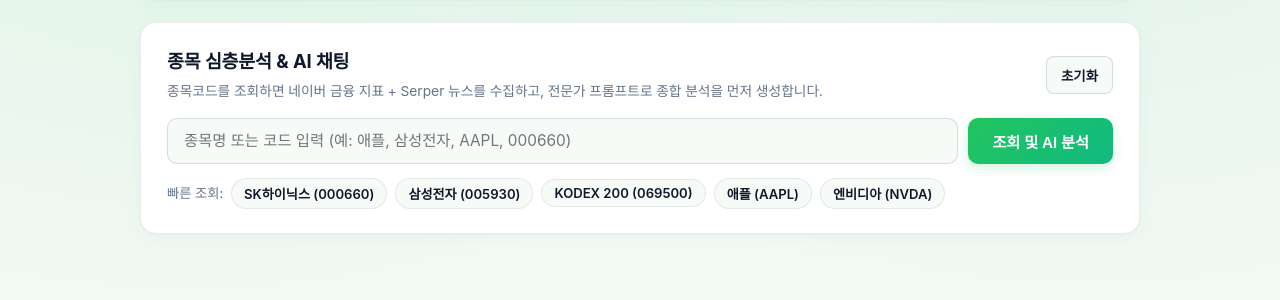
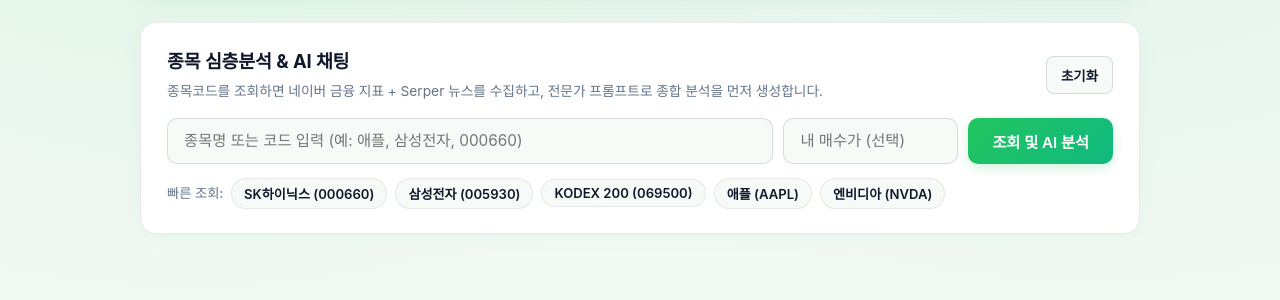
Before and after one commit to sgmkug3-glitch/investment-assistant, a Flask app: page / in a window 1280 px wide. Shown: the part 224-524 px from the top of the page. Run offline with Flask 3, Linux system fonts and the light colour scheme; some web fonts are replaced.

Commit message:
feat: add personalized buy price input and P&L breakeven analysis in Tab 1

```diff
--- a/app.py
+++ b/app.py
@@ -90,6 +90,7 @@ EXPERT_ANALYSIS_GUIDE = """당신은 사용자 개인(1인 전용)의 투자 의
    예) "PER 4.9배(현재 버는 돈 속도로 약 4.9년이면 회사 몸값을 번다는 뜻의 저평가 구간)"
 4. 근거 데이터에 없는 수치는 절대 지어내지 말고, 추정치(is_consensus: true)는 반드시 '추정치(E)'로 명시하세요.
 5. 각 항목은 군더더기 없이 핵심 수치와 판단 이유만 2~4줄로 명확하게 정리하세요.
+6. **[내 매수 포지션]이 함께 제공된 경우**: 사용자의 매수가(평단가), 현재 손익률, 본전 회복까지 필요한 상승률, 그리고 증권사 목표주가·실적을 비교하여 **해당 평단가 보유자 기준의 맞춤형 전략(물타기/버티기/익절/손절 교체 기준)**을 결론 첫 줄부터 명확히 제시하세요.
 
 [분석 필수 목차]
 ### 결론 및 핵심 전략 (단도직입 요약)
@@ -169,6 +170,36 @@ def _build_quant_scorecard(stock_data: dict) -> dict:
     }
 
 
+def _build_my_position(stock_data: dict, buy_price_raw) -> dict | None:
+    """사용자가 입력한 매수가(평단가) 기준으로 현재 손익률과 본전 회복 필요 상승률을 계산한다."""
+    if buy_price_raw in (None, "", 0):
+        return None
+    try:
+        buy_price = float(str(buy_price_raw).replace(",", "").strip())
+    except ValueError:
+        return None
+    if buy_price <= 0:
+        return None
+
+    curr = (stock_data.get("snapshot") or {}).get("current_price")
+    if not curr or curr <= 0:
+        return None
+
+    pnl_pct = round((curr - buy_price) / buy_price * 100, 2)
+    breakeven_gain_pct = round((buy_price - curr) / curr * 100, 2) if curr < buy_price else 0.0
+    target_price = (stock_data.get("consensus") or {}).get("target_price")
+    target_vs_buy_pct = round((target_price - buy_price) / buy_price * 100, 2) if target_price else None
+
+    return {
+        "buy_price": buy_price,
+        "current_price": curr,
+        "currency": stock_data.get("currency", "KRW"),
+        "profit_loss_pct": pnl_pct,
+        "breakeven_gain_pct": breakeven_gain_pct,
+        "target_vs_buy_pct": target_vs_buy_pct,
+    }
+
+
 @app.route('/api/chat/analysis', methods=['POST'])
 def chat_analysis():
     payload = request.get_json(silent=True) or {}
@@ -176,6 +207,7 @@ def chat_analysis():
     question = str(payload.get('question', '')).strip()
     conversation_id = str(payload.get('conversation_id', '')).strip()
     mode = str(payload.get('mode', 'init')).strip()
+    buy_price_raw = payload.get('buy_price')
 
     logger.info(f"[REQUEST] POST /api/chat/analysis code={code}, mode={mode}")
 
@@ -236,14 +268,17 @@ def chat_analysis():
             "news": [{"title": n.get("title"), "date": n.get("published")} for n in (sd.get("news") or [])[:4]],
         }
 
+    my_position = _build_my_position(stock_data, buy_price_raw)
     scorecard = _build_quant_scorecard(stock_data)
     scorecard_json = json.dumps(scorecard, ensure_ascii=False, separators=(',', ':'))
     context_json = json.dumps(_compact_context_for_ai(stock_data), ensure_ascii=False, separators=(',', ':'))
+    position_block = f"\n\n[내 매수 포지션]\n{json.dumps(my_position, ensure_ascii=False, separators=(',', ':'))}" if my_position else ""
     user_request = question if question else f"{stock_data['name']}({code}) 종목에 대한 직접적인 전략 결론과 핵심 분석을 작성해 주세요."
     full_query = (
         f"{EXPERT_ANALYSIS_GUIDE}\n\n"
         f"[정량 스코어카드]\n"
-        f"{scorecard_json}\n\n"
+        f"{scorecard_json}"
+        f"{position_block}\n\n"
         f"[수집된 종목 근거 데이터 (JSON)]\n"
         f"{context_json}\n\n"
         f"[요청 사항]\n"
@@ -260,6 +295,7 @@ def chat_analysis():
             "answer": dify_res["answer"],
             "conversation_id": dify_res["conversation_id"],
             "stock_data": stock_data,
+            "my_position": my_position,
         }), 200
     except RuntimeError as exc:
         logger.error(f"[ERROR] 탭1 Dify 호출 실패 (code={code}): {exc}")
--- a/static/app.js
+++ b/static/app.js
@@ -150,6 +150,7 @@ document.addEventListener("DOMContentLoaded", () => {
     // =========================================================
     const tab1SearchForm = document.getElementById("tab1-search-form");
     const tab1CodeInput = document.getElementById("tab1-code-input");
+    const tab1BuyPriceInput = document.getElementById("tab1-buy-price-input");
     const tab1AnalyzeBtn = document.getElementById("tab1-analyze-btn");
     const tab1Loading = document.getElementById("tab1-loading");
     const tab1Warning = document.getElementById("tab1-warning");
@@ -192,10 +193,35 @@ document.addEventListener("DOMContentLoaded", () => {
         tab1CurrentCode = "";
         tab1ConversationId = "";
         tab1CodeInput.value = "";
+        tab1BuyPriceInput.value = "";
         tab1Warning.classList.add("hidden");
         tab1ResultArea.classList.add("hidden");
         tab1ChatLog.innerHTML = "";
     });
+
+    function renderMyPositionBar(stockData, buyPriceRaw) {
+        const bar = document.getElementById("tab1-my-position-bar");
+        bar.className = "position-bar hidden";
+        bar.textContent = "";
+
+        const cleaned = String(buyPriceRaw || "").replace(/,/g, "").trim();
+        const buyPrice = Number(cleaned);
+        const curr = stockData.snapshot ? stockData.snapshot.current_price : null;
+        if (!cleaned || Number.isNaN(buyPrice) || buyPrice <= 0 || !curr || curr <= 0) {
+            return null;
+        }
+
+        const currency = stockData.currency || "KRW";
+        const pnlPct = ((curr - buyPrice) / buyPrice) * 100;
+        const breakevenPct = curr < buyPrice ? ((buyPrice - curr) / curr) * 100 : 0;
+
+        bar.classList.remove("hidden");
+        bar.classList.add(pnlPct >= 0 ? "is-profit" : "is-loss");
+        const pnlText = `${pnlPct >= 0 ? "+" : ""}${pnlPct.toFixed(2)}%`;
+        const extraText = breakevenPct > 0 ? ` | 본전 회복 필요 상승률: +${breakevenPct.toFixed(1)}%` : " | 현재 수익 구간";
+        bar.textContent = `내 매수가: ${formatPrice(buyPrice, currency)} | 현재 손익률: ${pnlText}${extraText}`;
+        return buyPrice;
+    }
 
     async function analyzeStock(code) {
         hideGlobalError();
@@ -207,6 +233,8 @@ document.addEventListener("DOMContentLoaded", () => {
             showGlobalError(msg);
             return;
         }
+
+        const buyPriceRaw = tab1BuyPriceInput.value.trim();
 
         tab1CurrentCode = code;
         tab1ConversationId = "";
@@ -231,15 +259,18 @@ document.addEventListener("DOMContentLoaded", () => {
             tab1CurrentCode = stockData.code || code;
             tab1CodeInput.value = tab1CurrentCode;
             renderTab1Evidence(stockData);
+            const validBuyPrice = renderMyPositionBar(stockData, buyPriceRaw);
             console.log(`[COLLECT]   종목 근거 데이터 수집 완료 (${stockData.name})`);
             tab1Loading.classList.add("hidden");
             tab1ResultArea.classList.remove("hidden");
 
-            // 2단계: 수집된 근거를 그대로 넘겨 Dify 전문가 리포트 생성
+            // 2단계: 수집된 근거(+ 내 매수가)를 넘겨 Dify 전문가 리포트 생성
             tab1ChatLog.innerHTML = "";
             const loadingMsg = appendChatMessage(
                 tab1ChatLog,
-                "수집된 근거를 바탕으로 전문가 AI 리포트를 작성하고 있습니다...",
+                validBuyPrice
+                    ? `내 매수가(${formatPrice(validBuyPrice, stockData.currency)}) 기준으로 맞춤형 AI 리포트를 작성하고 있습니다...`
+                    : "수집된 근거를 바탕으로 전문가 AI 리포트를 작성하고 있습니다...",
                 "bot",
                 true
             );
@@ -251,6 +282,7 @@ document.addEventListener("DOMContentLoaded", () => {
                     code: tab1CurrentCode,
                     mode: "init",
                     stock_data: stockData,
+                    buy_price: validBuyPrice,
                 }),
             });
             const aiData = await aiRes.json();
--- a/static/style.css
+++ b/static/style.css
@@ -959,3 +959,39 @@ body {
 .chart-guide li {
     margin-bottom: 3px;
 }
+
+/* 내 매수가 입력 & 포지션 진단 바 */
+.buy-price-input {
+    max-width: 175px;
+    flex: 0 0 auto !important;
+}
+
+.position-bar {
+    padding: 11px 16px;
+    border-radius: 10px;
+    font-size: 0.9rem;
+    font-weight: 600;
+    margin-bottom: 16px;
+    display: flex;
+    flex-wrap: wrap;
+    gap: 12px;
+    align-items: center;
+}
+
+.position-bar.is-profit {
+    background: var(--rise-bg);
+    color: var(--rise-color);
+    border: 1px solid #fecdd3;
+}
+
+.position-bar.is-loss {
+    background: var(--fall-bg);
+    color: var(--fall-color);
+    border: 1px solid #bfdbfe;
+}
+
+@media (max-width: 640px) {
+    .buy-price-input {
+        max-width: 100%;
+    }
+}
--- a/templates/index.html
+++ b/templates/index.html
@@ -5,7 +5,7 @@
     <meta name="viewport" content="width=device-width, initial-scale=1.0">
     <title>나의 투자도우미 (My Investment Assistant)</title>
     <link rel="stylesheet" href="https://cdn.jsdelivr.net/gh/orioncactus/pretendard/dist/web/static/pretendard.css">
-    <link rel="stylesheet" href="{{ url_for('static', filename='style.css') }}?v=20261124h">
+    <link rel="stylesheet" href="{{ url_for('static', filename='style.css') }}?v=20261124i">
     <script src="https://cdn.jsdelivr.net/npm/chart.js"></script>
     <script src="https://cdn.jsdelivr.net/npm/marked/marked.min.js"></script>
     <script src="https://cdn.jsdelivr.net/npm/dompurify/dist/purify.min.js"></script>
@@ -50,12 +50,19 @@
                         <input
                             type="text"
                             id="tab1-code-input"
-                            placeholder="종목명 또는 코드 입력 (예: 애플, 삼성전자, AAPL, 000660)"
+                            placeholder="종목명 또는 코드 입력 (예: 애플, 삼성전자, 000660)"
                             maxlength="40"
                             autocomplete="off"
                         >
                         <ul id="tab1-autocomplete" class="autocomplete-list hidden"></ul>
                     </div>
+                    <input
+                        type="text"
+                        id="tab1-buy-price-input"
+                        class="buy-price-input"
+                        placeholder="내 매수가 (선택)"
+                        autocomplete="off"
+                    >
                     <button type="submit" id="tab1-analyze-btn">조회 및 AI 분석</button>
                 </form>
 
@@ -90,6 +97,7 @@
                     </div>
 
                     <div id="tab1-source-bar" class="source-bar"></div>
+                    <div id="tab1-my-position-bar" class="position-bar hidden"></div>
 
                     <div id="tab1-snapshot-grid" class="snapshot-grid"></div>
 
@@ -382,6 +390,6 @@
         </section>
     </div>
 
-    <script src="{{ url_for('static', filename='app.js') }}?v=20261124h"></script>
+    <script src="{{ url_for('static', filename='app.js') }}?v=20261124i"></script>
 </body>
 </html>
```
